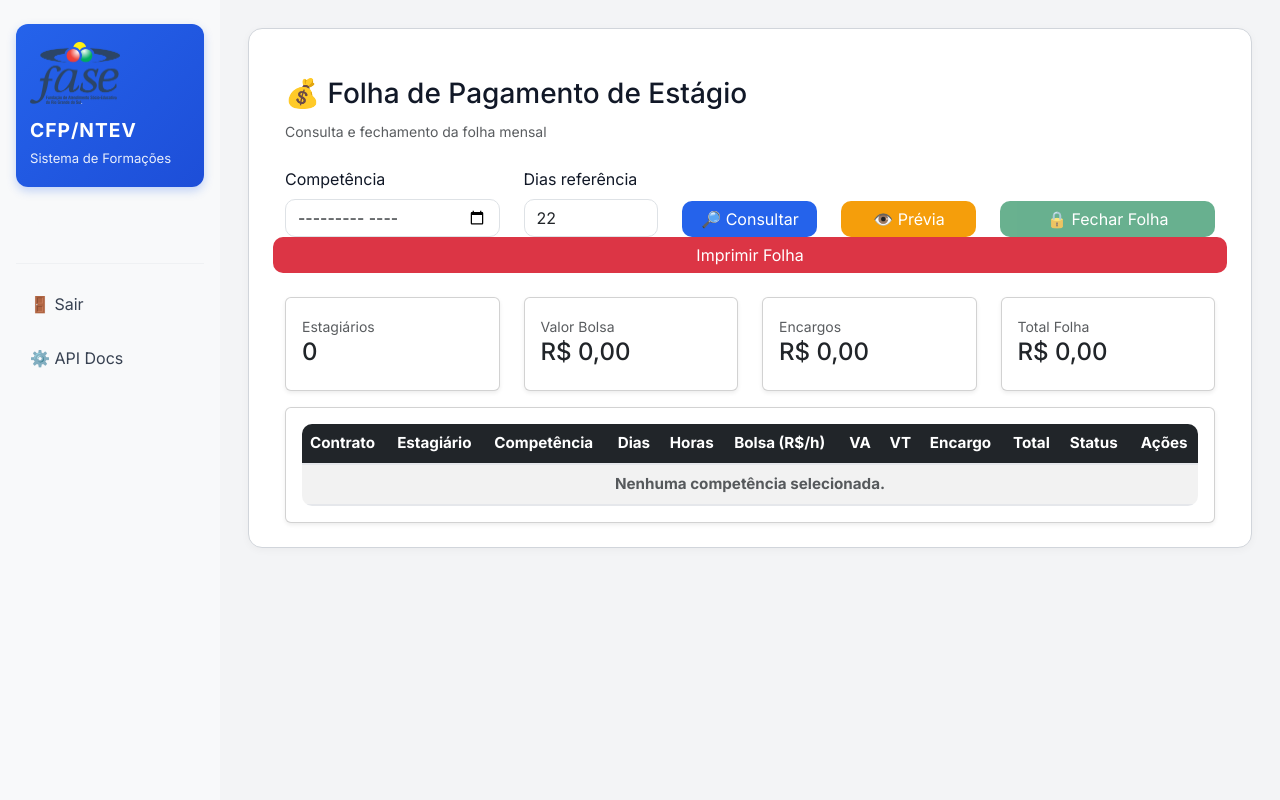
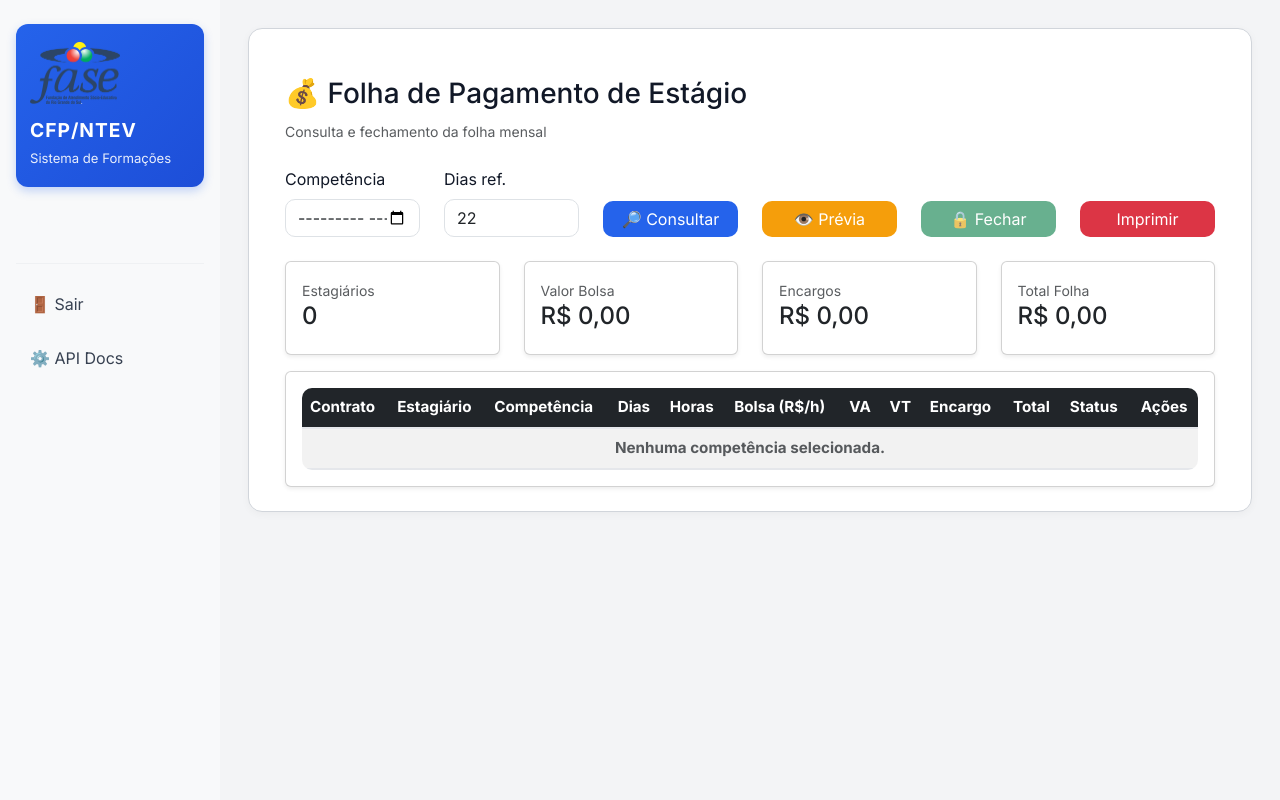
Before and after one commit to VitorSchmitt/db-formacoes, a Python web app: template estagiario/templates/pagamentos.html in a window 1280 px wide. Run offline with Jinja, Linux system fonts and the light colour scheme; the template is opened without the code that fills it, so the values that code supplies are empty; some libraries are stand-ins or nearby versions.

Commit message:
Update pagamentos.html

```diff
--- a/estagiario/templates/pagamentos.html
+++ b/estagiario/templates/pagamentos.html
@@ -11,13 +11,13 @@
     </div>
 
    <div class="row align-items-end mb-4">
-        <div class="col-md-3">
+    <div class="col-md-2">
         <label class="form-label" for="competencia">Competência</label>
         <input type="month" id="competencia" class="form-control">
     </div>
 
     <div class="col-md-2">
-            <label class="form-label" for="dias_referencia">Dias referência</label>
+        <label class="form-label" for="dias_referencia">Dias ref.</label>
         <input type="number" id="dias_referencia" class="form-control" value="22" min="1">
     </div>
 
@@ -33,17 +33,17 @@
         </button>
     </div>
 
-        <div class="col-md-3">
+    <div class="col-md-2">
         <button id="btnFechar" class="btn btn-success w-100" onclick="fecharFolha()" disabled>
-                🔒 Fechar Folha
+            🔒 Fechar
         </button>
     </div>
-        <button
-            class="btn btn-danger"
-            onclick="imprimirFolha()">
-            <i class="bi bi-printer"></i>
-            Imprimir Folha
+
+    <div class="col-md-2">
+        <button class="btn btn-danger w-100" onclick="imprimirFolha()">
+            <i class="bi bi-printer"></i> Imprimir
         </button>
+    </div>
 </div>
 
     <div class="row mb-3">
```
Lines whose indentation alone changed are shown as unchanged.
